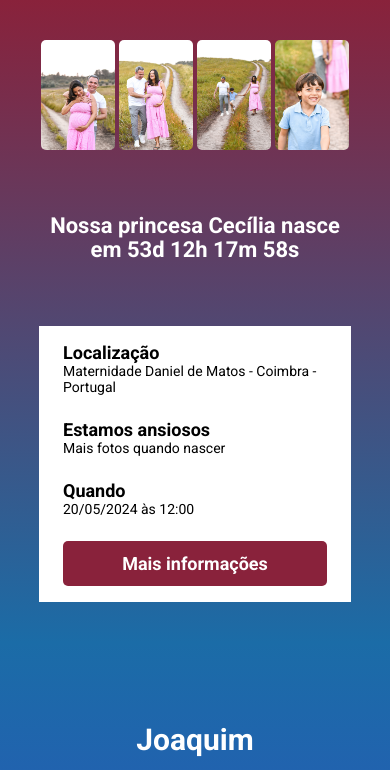
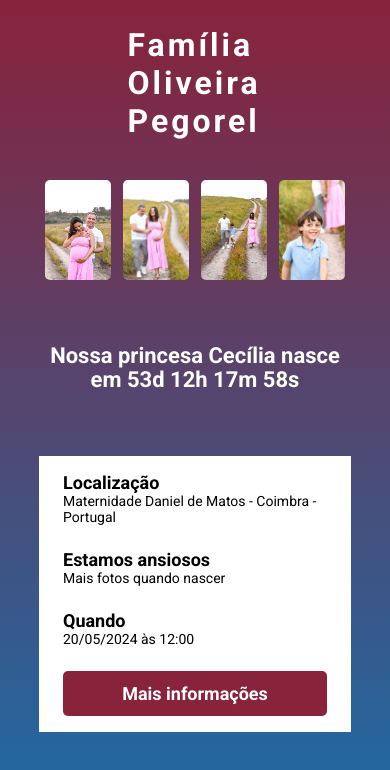
Before and after one commit to Diogopegorel/ebac_tech_talks, a website built with Parcel: page src/index.html in a window 390 px wide. Shown: the top 770 px of the page. Built offline with nearby package versions, Linux system fonts and the light colour scheme.

Commit message:
título adicionado

```diff
--- a/src/index.html
+++ b/src/index.html
@@ -15,6 +15,7 @@
 <body>
     <header class="hero">
         <div class="container">
+            <h1>Família Oliveira Pegorel</h1>
             <div class="container_imgs">
                 <img class="hero__logo" src="images/DSC_6618.jpeg" alt="família">
                 <img class="hero__logo" src="images/DSC_5989.jpeg" alt="família">
--- a/src/styles/_hero.scss
+++ b/src/styles/_hero.scss
@@ -1,11 +1,21 @@
 @use 'variables';
 
 .hero {
-    padding-top: 64px;
+    padding-top: 120px;
     padding-bottom: 100px;
     background-image: linear-gradient(variables.$pink, variables.$blue1);
     position: relative;
     z-index: 0;
+
+    h1 {
+        position: absolute;
+        top: 10%;
+        left: 50%;
+        transform: translate(-50%, -50%);
+        font-weight: bold;
+        margin-bottom: 30px;
+        letter-spacing: 3px;
+    }
 
     .container_imgs {
         display: flex;
@@ -42,10 +52,14 @@
     }
 
     @media (max-width:640px) {
-        padding: 40px 0;
+        padding-top: 180px;
+
+        h1 {
+            padding-left: 30px;
+        }
 
         &__logo {
-            height: 110px;
+            height: 100px;
         }
 
         &__text {
```
